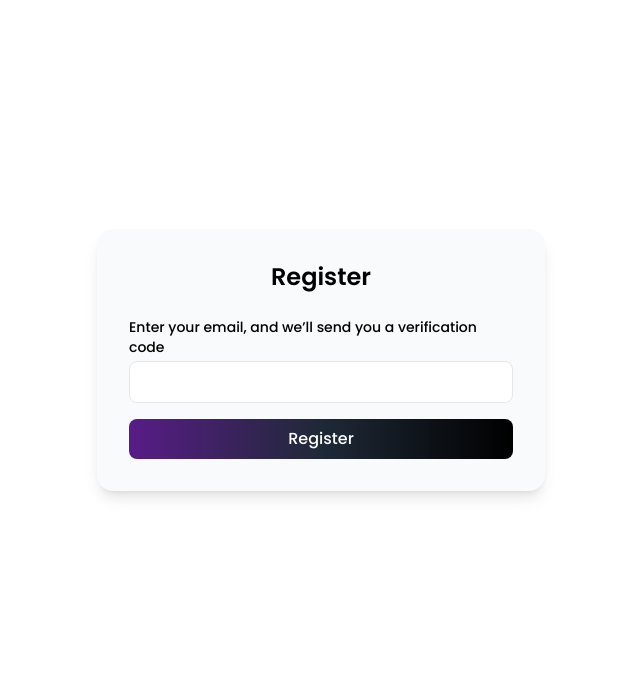
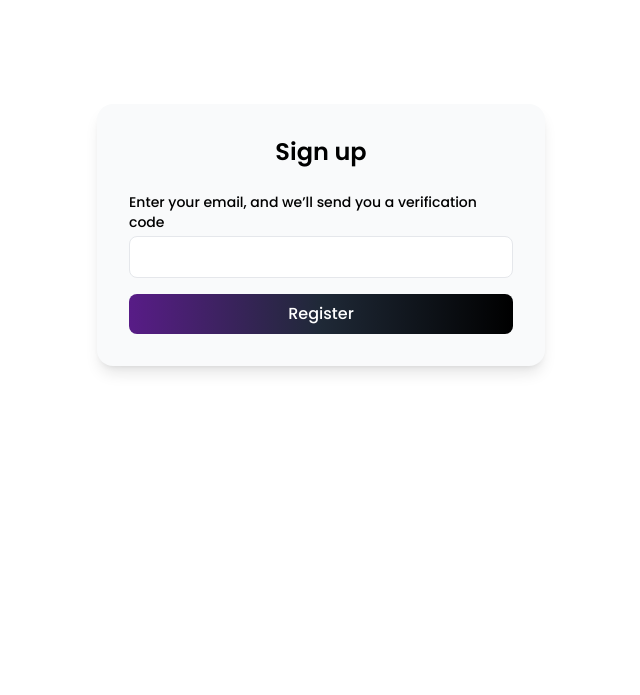
Before and after one commit to gglolppc/textract, a Python web app: template app/templates/register.html in a window 1280 px wide. Shown: the part 105-800 px from the top of the page, without its empty margins (319-959 px from the left). Run offline with Jinja, Linux system fonts and the light colour scheme; the template is opened without the code that fills it, so the values that code supplies are empty; some libraries are stand-ins or nearby versions.

Commit message:
reg link fix

```diff
--- a/app/templates/confirm.html
+++ b/app/templates/confirm.html
@@ -31,7 +31,7 @@
     </button>
   </header>
 <!-- CENTER FORM -->
-<main class="flex-1 flex items-center justify-center w-full px-4">
+<main class="flex-1 flex items-start justify-center w-full px-4 pt-20">
   <div class="w-full max-w-md bg-gray-50 p-8 rounded-2xl shadow-lg">
     <h2 class="text-2xl font-semibold text-center mb-6">Enter confirmation code</h2>
 
--- a/app/templates/register.html
+++ b/app/templates/register.html
@@ -32,9 +32,9 @@
   </header>
 
   <!-- CENTER FORM -->
-  <main class="flex-1 flex items-center justify-center w-full px-4">
+  <main class="flex-1 flex items-start justify-center w-full px-4 pt-20">
     <div class="w-full max-w-md bg-gray-50 p-8 rounded-2xl shadow-lg">
-      <h2 class="text-2xl font-semibold text-center mb-6">Register</h2>
+      <h2 class="text-2xl font-semibold text-center mb-6">Sign up</h2>
       <form action="/auth/register" method="post" class="space-y-4">
         <div>
           <label class="block text-sm font-medium mb-1">Enter your email, and we’ll send you a verification code</label>
```
